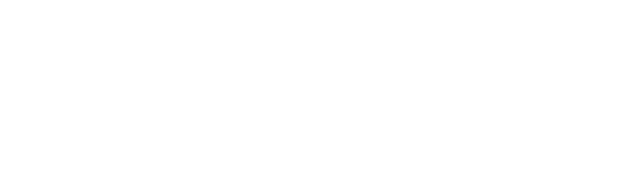
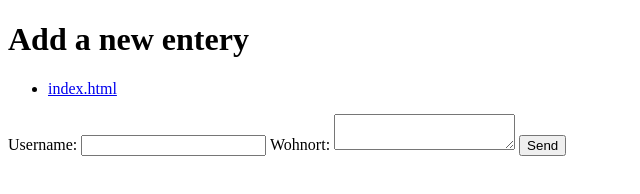
Before and after one commit to hft-stuttgart-ipr/hft-asgmt-html-landorudolph, a website: page add-entry.html in a window 1280 px wide. Shown: the whole page, without its empty margins (0-640 px from the left). Drawn offline with Linux system fonts and the light colour scheme.

Commit message:
Change add-entry.html

```diff
--- a/add-entry.html
+++ b/add-entry.html
@@ -6,6 +6,16 @@
     <title>Add a new entry</title>
   </head>
   <body>
-
+  <h1>Add a new entery</h1>
+  <nav>
+    <ul><li><a href="index.html" >index.html</a></li></ul>
+  </nav>
+  <form>
+    <label for="username" >Username:</label>
+    <input name="username" type="text"/>
+    <label for="wohnort" >Wohnort:</label>
+    <textarea name="Wohnort"></textarea>
+    <input type="submit" value="Send"/>
+  </form>
   </body>
 </html>
```
